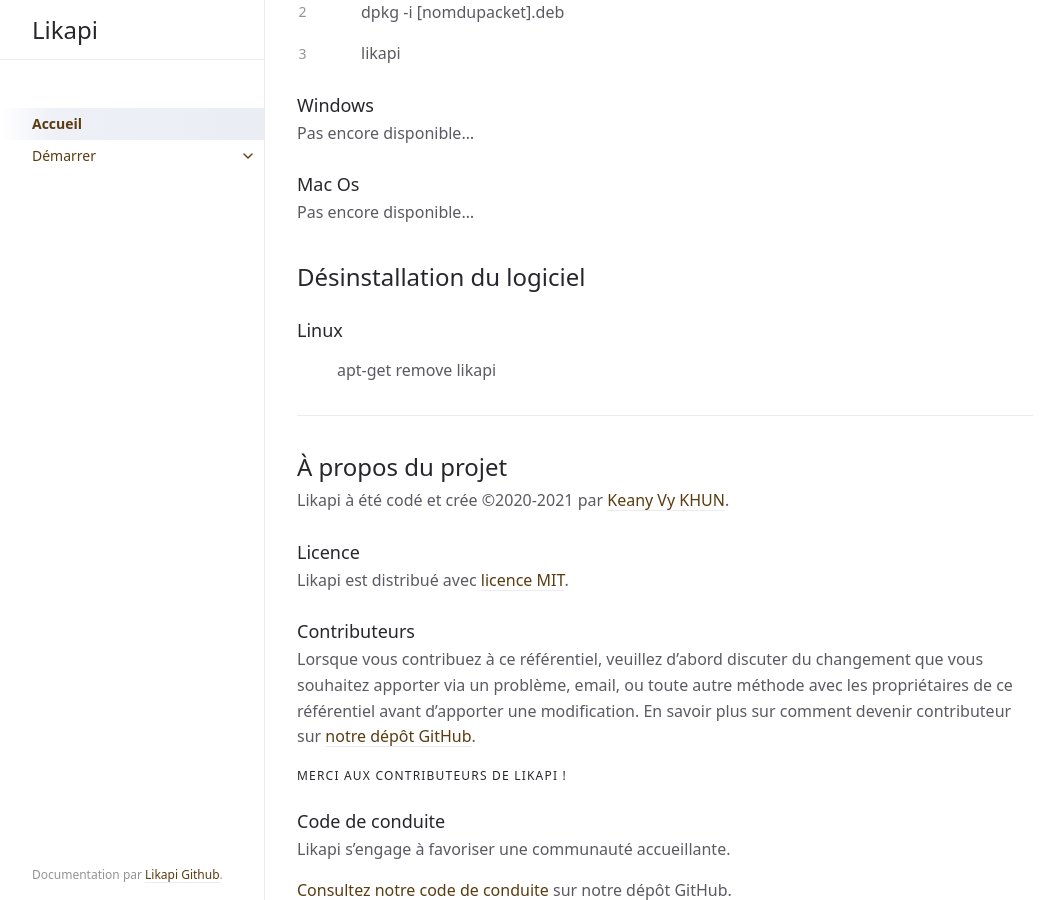
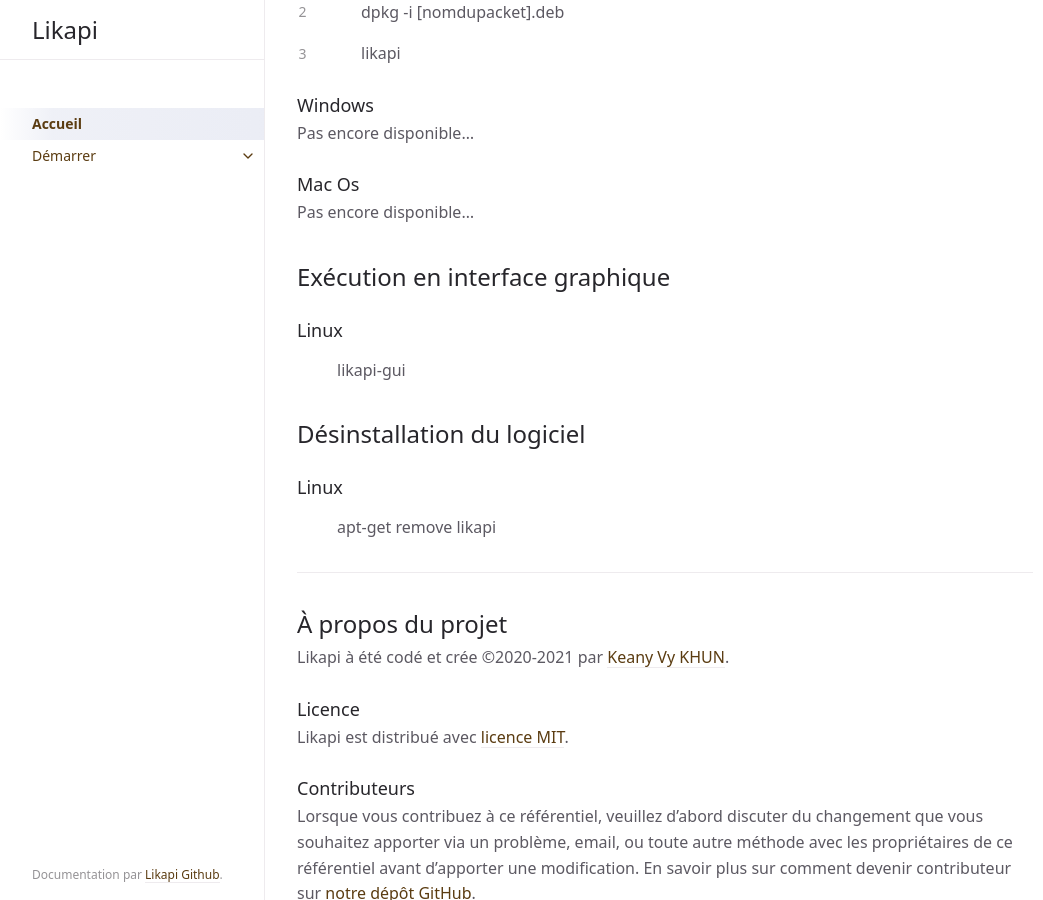
Before and after one commit to likapi/docs, a Jekyll site: the page built from index.md, in a window 1280 px wide and 900 px high, scrolled down 664 px. Shown: the whole window, without its empty margins (107-1150 px from the left). Built offline with Jekyll 4.4.1, drawn with Linux system fonts in a browser that asks for light colours.

Commit message:
ajout de l'exec en mode gui

```diff
--- a/index.md
+++ b/index.md
@@ -36,6 +36,12 @@ Pas encore disponible...
 
 Pas encore disponible...
 
+## Exécution en interface graphique
+
+### Linux
+
+> likapi-gui
+
 ## Désinstallation du logiciel
 
 ### Linux
```
